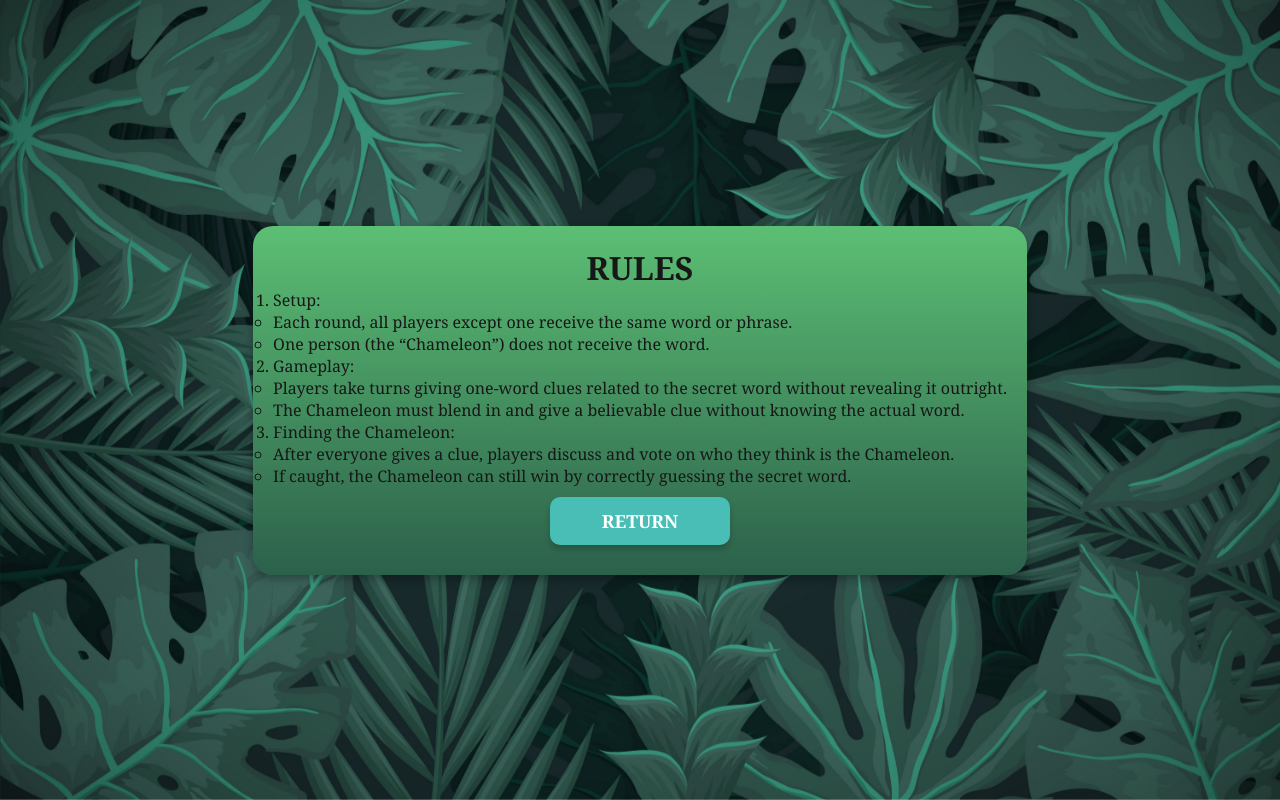
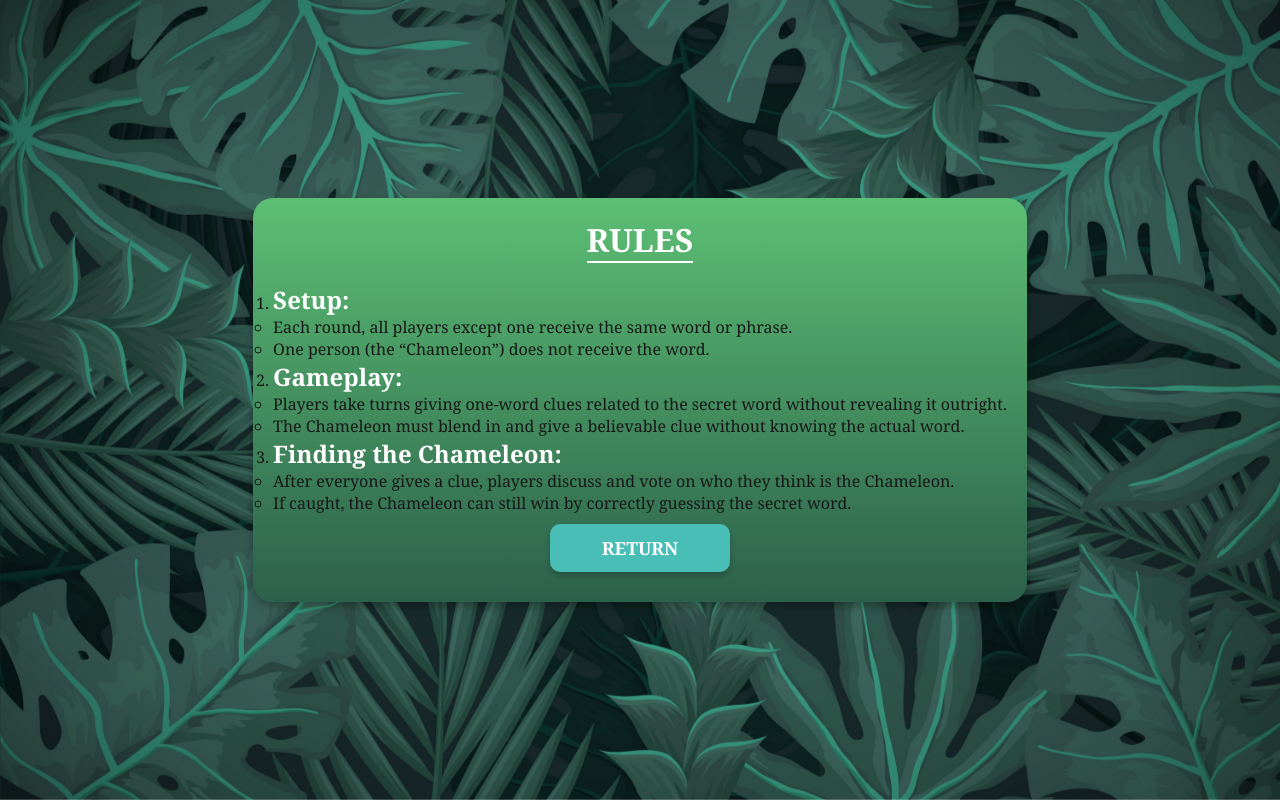
Before and after one commit to yutong-qiang/sopra-fs25-group-13-client, a Next.js app: page /rules in a window 1280 px wide. Built offline with nearby package versions, Linux system fonts and the light colour scheme; what @ant-design/nextjs-registry would draw is missing.

Commit message:
Various UI updates

```diff
--- a/app/customizeProfile/page.tsx
+++ b/app/customizeProfile/page.tsx
@@ -60,7 +60,8 @@ const CustomizeProfile: React.FC = () => {
 
     return (
         <div className="home-container">
-            <h1 className="text-white text-2xl font-bold mb-6">Customize Profile</h1>
+            <div className={'button-container'}>
+                <h1 className="text-white text-2xl font-bold mb-6" style={{ color: "white", fontSize: "32px", fontWeight: "bold", textAlign: "center", marginBottom: "20px" }}>Customize Profile</h1>
 
                 {preview && (
                     <img
@@ -82,6 +83,7 @@ const CustomizeProfile: React.FC = () => {
                     <button className="home-button" onClick={() => router.push(`/profile/${id}`)}>Cancel</button>
                 </div>
             </div>
+        </div>
     );
 };
 
--- a/app/profile/[id]/page.tsx
+++ b/app/profile/[id]/page.tsx
@@ -77,11 +77,11 @@ const Profile: React.FC = () => {
                         e.currentTarget.src = "/chameleon.png"; // fallback to default
                     }}
                 />
-                <h1 className="text-white text-2xl font-bold mt-4 underline">{user?.username}</h1>
-                <p className="text-white text-xl font-semibold mt-6">
+                <h1 className="text-white text-2xl font-bold mt-4 underline" style={{ color: "white", fontSize: "32px", fontWeight: "bold", textAlign: "center", marginBottom: "20px", borderBottom: '2px solid white' }}>{user?.username}</h1>
+                <p className="text-white text-xl font-semibold mt-6" style={{ color: "white", fontSize: "16px", fontWeight: "bold", textAlign: "center" }}>
                     GAMES PLAYED: {user?.roundsPlayed || 0}
                 </p>
-                <p className="text-white text-xl font-semibold">
+                <p className="text-white text-xl font-semibold" style={{ color: "white", fontSize: "16px", fontWeight: "bold", textAlign: "center", marginBottom: "20px" }}>
                     GAMES WON: {user?.wins || 0}
                 </p>
                 <div className="flex justify-around mt-8">
--- a/app/rules/page.tsx
+++ b/app/rules/page.tsx
@@ -9,25 +9,25 @@ const Rules: React.FC = () => {
     return (
         <div className="home-container">
             <div className="button-container">
-                <h1 className="text-center text-3xl font-extrabold underline mb-8">RULES</h1>
+                <h1 className="text-center text-3xl font-extrabold underline mb-8" style={{ color: "white", fontSize: "32px", fontWeight: "bold", textAlign: "center", marginBottom: "20px", borderBottom: '2px solid white' }}>RULES</h1>
 
                 <ol className="space-y-6 text-lg font-medium">
                     <li>
-                        <span className="font-bold">Setup:</span>
+                        <span className="font-bold" style={{ color: "white", fontSize: "24px", fontWeight: "bold", textAlign: "center", marginBottom: "20px" }}>Setup:</span>
                         <ul className="list-disc list-inside pl-4 mt-1 space-y-1">
                             <li>Each round, all players except one receive the same word or phrase.</li>
                             <li>One person (the “Chameleon”) does not receive the word.</li>
                         </ul>
                     </li>
                     <li>
-                        <span className="font-bold">Gameplay:</span>
+                        <span className="font-bold" style={{ color: "white", fontSize: "24px", fontWeight: "bold", textAlign: "center", marginBottom: "20px" }}>Gameplay:</span>
                         <ul className="list-disc list-inside pl-4 mt-1 space-y-1">
                             <li>Players take turns giving one-word clues related to the secret word without revealing it outright.</li>
                             <li>The Chameleon must blend in and give a believable clue without knowing the actual word.</li>
                         </ul>
                     </li>
                     <li>
-                        <span className="font-bold">Finding the Chameleon:</span>
+                        <span className="font-bold" style={{ color: "white", fontSize: "24px", fontWeight: "bold", textAlign: "center", marginBottom: "20px" }}>Finding the Chameleon:</span>
                         <ul className="list-disc list-inside pl-4 mt-1 space-y-1">
                             <li>After everyone gives a clue, players discuss and vote on who they think is the Chameleon.</li>
                             <li>If caught, the Chameleon can still win by correctly guessing the secret word.</li>
```
Also changed, not shown: app/leaderboard/page.tsx (+7 -5 lines). Lines whose indentation alone changed are shown as unchanged.
